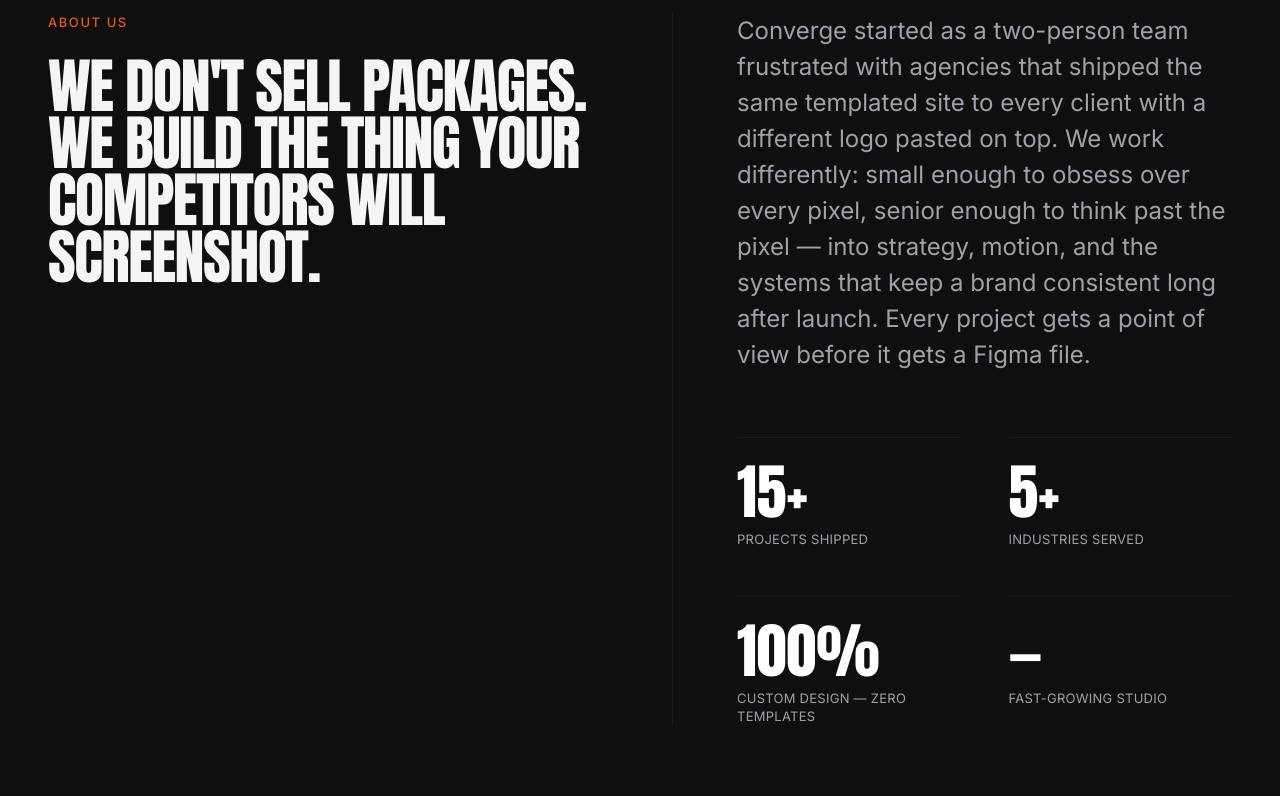
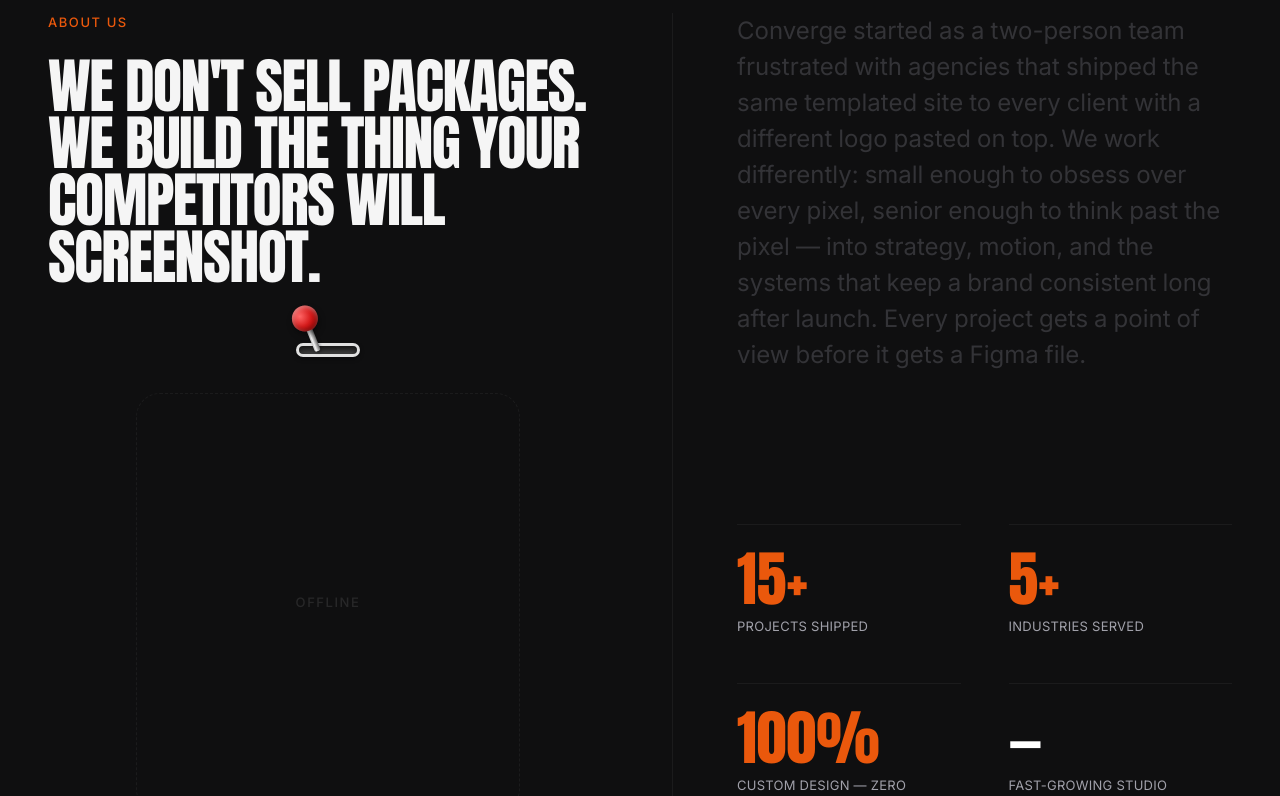
Before and after one commit to KalyaRaunak/Con_Portfolio, a React (Vite) app: page / in a window 1280 px wide. Shown: the part 980-1776 px from the top of the page. Built offline with nearby package versions, Linux system fonts and the light colour scheme.

Commit message:
feat: speed up marquee, implement 3D mechanical lever toggle, add floating scroll-to-top button

```diff
--- a/src/App.tsx
+++ b/src/App.tsx
@@ -116,10 +116,71 @@ function StatBlock({ target, suffix, label }: StatBlockProps) {
 
   return (
     <div ref={ref} className="border-t border-white/5 pt-6">
-      <div className="font-display text-4xl md:text-5xl lg:text-6xl text-white">
+      <div className="font-display text-4xl md:text-5xl lg:text-6xl text-[#EA580C]">
         {count}{suffix}
       </div>
       <p className="caption text-[#A1A1AA] mt-2 uppercase">{label}</p>
+    </div>
+  );
+}
+
+function TorchLogoReveal() {
+  const [isOn, setIsOn] = useState(false);
+
+  return (
+    <div className="relative w-full flex-1 min-h-[350px] lg:min-h-[400px] flex flex-col items-center justify-center space-y-8 select-none mt-4">
+      {/* Custom Mechanical Toggle Switch */}
+      <div className="toggle-container">
+        <input
+          className="toggle-input"
+          type="checkbox"
+          checked={isOn}
+          onChange={(e) => setIsOn(e.target.checked)}
+        />
+        <div className="toggle-handle-wrapper">
+          <div className="toggle-handle">
+            <div className="toggle-handle-knob"></div>
+            <div className="toggle-handle-bar-wrapper">
+              <div className="toggle-handle-bar"></div>
+            </div>
+          </div>
+        </div>
+        <div className="toggle-base">
+          <div className="toggle-base-inside"></div>
+        </div>
+      </div>
+
+      {/* Logo container */}
+      <div className="relative w-full max-w-sm h-[420px] flex items-center justify-center">
+        {/* Glowing Logo */}
+        <div
+          className="absolute inset-0 bg-white transition-all duration-500 ease-out"
+          style={{
+            maskImage: "url(/images/logo.png)",
+            WebkitMaskImage: "url(/images/logo.png)",
+            maskSize: "contain",
+            WebkitMaskSize: "contain",
+            maskPosition: "center",
+            WebkitMaskPosition: "center",
+            maskRepeat: "no-repeat",
+            WebkitMaskRepeat: "no-repeat",
+            opacity: isOn ? 0.95 : 0,
+            transform: isOn ? "scale(1.05) rotate(0deg)" : "scale(0.9) rotate(-5deg)",
+            filter: isOn ? "drop-shadow(0 0 25px rgba(255,255,255,0.15))" : "none",
+          }}
+        />
+
+        {/* Offline Placeholder */}
+        <div
+          className={`absolute inset-0 border border-dashed border-white/5 rounded-3xl flex items-center justify-center transition-opacity duration-500 ${
+            isOn ? "opacity-0 pointer-events-none" : "opacity-100"
+          }`}
+        >
+          <span className="text-[10px] eyebrow text-white/10 uppercase tracking-widest">
+            Offline
+          </span>
+        </div>
+      </div>
     </div>
   );
 }
@@ -188,6 +249,26 @@ export default function App() {
           scrub: true
         }
       });
+
+      // 4. About paragraph text highlight scrub effect
+      const aboutWords = document.querySelectorAll(".about-word");
+      if (aboutWords.length > 0) {
+        gsap.fromTo(
+          aboutWords,
+          { color: "rgba(161, 161, 170, 0.25)" },
+          {
+            color: "#EA580C",
+            stagger: 0.1,
+            ease: "none",
+            scrollTrigger: {
+              trigger: "#about-paragraph-text",
+              start: "top 80%",
+              end: "bottom 50%",
+              scrub: true,
+            }
+          }
+        );
+      }
     });
 
     // Fade out scroll cue on first user scroll action
@@ -318,18 +399,32 @@ export default function App() {
           <div className="grid grid-cols-1 lg:grid-cols-12 gap-12 md:gap-16">
 
             {/* Left column large statement */}
-            <div className="lg:col-span-6 flex flex-col justify-start">
-              <span className="eyebrow text-[#EA580C] uppercase block mb-6">About Us</span>
-              <h2 className="font-display text-4xl md:text-5xl lg:text-6xl text-[#F5F5F5] uppercase tracking-tight leading-[0.95] max-w-xl">
-                We don't sell packages. We build the thing your competitors will screenshot.
-              </h2>
+            <div className="lg:col-span-6 flex flex-col justify-between">
+              <div>
+                <span className="eyebrow text-[#EA580C] uppercase block mb-6">About Us</span>
+                <h2 className="font-display text-4xl md:text-5xl lg:text-6xl text-[#F5F5F5] uppercase tracking-tight leading-[0.95] max-w-xl">
+                  We don't sell packages. We build the thing your competitors will screenshot.
+                </h2>
+              </div>
+              <TorchLogoReveal />
             </div>
 
             {/* Right column supporting copy + stats grid */}
             <div className="lg:col-span-6 lg:border-l lg:border-white/5 lg:pl-16 flex flex-col justify-between">
-              <p className="body-large text-[#A1A1AA] leading-relaxed max-w-xl mb-16">
-                Converge started as a two-person team frustrated with agencies that shipped the same templated site to every client with a different logo pasted on top. We work differently: small enough to obsess over every pixel, senior enough to think past the pixel — into strategy, motion, and the systems that keep a brand consistent long after launch. Every project gets a point of view before it gets a Figma file.
+              <p id="about-paragraph-text" className="body-large leading-relaxed max-w-xl mb-16 select-none">
+                {"Converge started as a two-person team frustrated with agencies that shipped the same templated site to every client with a different logo pasted on top. We work differently: small enough to obsess over every pixel, senior enough to think past the pixel — into strategy, motion, and the systems that keep a brand consistent long after launch. Every project gets a point of view before it gets a Figma file."
+                  .split(" ")
+                  .map((word, idx) => (
+                    <span
+                      key={idx}
+                      className="about-word inline-block mr-[0.25em] text-white/20 transition-colors duration-300"
+                    >
+                      {word}
+                    </span>
+                  ))}
               </p>
+
+
 
               {/* Stats Grid */}
               <div className="grid grid-cols-2 gap-8 md:gap-12">
--- a/src/components/CategoryOverview.tsx
+++ b/src/components/CategoryOverview.tsx
@@ -99,7 +99,9 @@ export default function CategoryOverview() {
                 {/* Row Main Line */}
                 <div className="flex items-center justify-between">
                   <div className="flex flex-col md:flex-row md:items-baseline md:gap-8">
-                    <span className="font-display text-4xl md:text-6xl lg:text-7xl uppercase text-[#F5F5F5] group-hover:text-white transition-colors duration-300">
+                    <span className={`font-display text-4xl md:text-6xl lg:text-7xl uppercase group-hover:text-[#EA580C] transition-colors duration-300 ${
+                      isExpanded ? "text-[#EA580C]" : "text-[#F5F5F5]"
+                    }`}>
                       {cat.title}
                     </span>
                     {/* Project Count (Visible on hover on desktop, always visible on mobile/active) */}
--- a/src/components/Navbar.tsx
+++ b/src/components/Navbar.tsx
@@ -25,12 +25,8 @@ export default function Navbar() {
         setIsScrolled(false);
       }
 
-      // Hide on scroll down, show on scroll up
-      if (currentScrollY > lastScrollY.current && currentScrollY > 150) {
-        setIsVisible(false);
-      } else {
-        setIsVisible(true);
-      }
+      // Keep navbar always visible (static / fixed position) on scroll
+      setIsVisible(true);
 
       lastScrollY.current = currentScrollY;
     };
--- a/src/components/Testimonial.tsx
+++ b/src/components/Testimonial.tsx
@@ -22,8 +22,8 @@ export default function Testimonial() {
         {
           y: 0,
           opacity: 1,
-          duration: 1.0,
-          stagger: 0.15,
+          duration: 0.5,
+          stagger: 0.08,
           ease: "power3.out",
           scrollTrigger: {
             trigger: content,
--- a/src/components/ui/orbiting-circles.tsx
+++ b/src/components/ui/orbiting-circles.tsx
@@ -33,7 +33,7 @@ export function OrbitingCircles({
           className="pointer-events-none absolute inset-0 size-full"
         >
           <circle
-            className="stroke-white/10 stroke-1"
+            className="stroke-[#EA580C]/30 stroke-1"
             cx="50%"
             cy="50%"
             r={radius}
--- a/src/index.css
+++ b/src/index.css
@@ -101,6 +101,12 @@ html.lenis, html.lenis body {
   min-width: 100%;
 }
 
+@media (max-width: 1023px) {
+  .marquee-content {
+    animation: marquee-scroll 6s linear infinite;
+  }
+}
+
 @keyframes marquee-scroll {
   0% {
     transform: translateX(0%);
@@ -182,3 +188,111 @@ html.lenis, html.lenis body {
   animation: orbit var(--duration) linear infinite;
   animation-delay: var(--delay);
 }
+
+/* 3D Mechanical Lever Toggle Switch */
+.toggle-container {
+  position: relative;
+  width: 90px;
+  height: 60px;
+  display: flex;
+  align-items: flex-end;
+  justify-content: center;
+  cursor: pointer;
+  user-select: none;
+}
+
+.toggle-input {
+  position: absolute;
+  top: 0;
+  left: 0;
+  width: 100%;
+  height: 100%;
+  opacity: 0;
+  z-index: 10;
+  cursor: pointer;
+}
+
+/* Horizontal slot track at the bottom */
+.toggle-base {
+  position: absolute;
+  bottom: 4px;
+  width: 64px;
+  height: 14px;
+  background-color: #4a4a4a;
+  border: 3px solid #e0e0e0;
+  border-radius: 9999px;
+  box-shadow:
+    inset 0 3px 6px rgba(0, 0, 0, 0.6),
+    0 2px 4px rgba(0, 0, 0, 0.4);
+  z-index: 1;
+  overflow: hidden;
+}
+
+.toggle-base-inside {
+  position: absolute;
+  inset: 0;
+  background: linear-gradient(180deg, rgba(0,0,0,0.4) 0%, rgba(0,0,0,0.1) 100%);
+}
+
+.toggle-handle-wrapper {
+  position: absolute;
+  bottom: 10px;
+  width: 100%;
+  height: 48px;
+  z-index: 2;
+  pointer-events: none;
+  display: flex;
+  justify-content: center;
+}
+
+.toggle-handle {
+  position: relative;
+  width: 24px;
+  height: 100%;
+  transform-origin: bottom center;
+  transition: transform 0.4s cubic-bezier(0.25, 0.8, 0.25, 1.1);
+  transform: translateX(-10px) rotate(-22deg);
+}
+
+/* Move and rotate lever to the right when checked */
+.toggle-input:checked ~ .toggle-handle-wrapper .toggle-handle {
+  transform: translateX(10px) rotate(22deg);
+}
+
+/* Shiny 3D Red Ball */
+.toggle-handle-knob {
+  position: absolute;
+  top: 0;
+  left: 50%;
+  transform: translateX(-50%);
+  width: 26px;
+  height: 26px;
+  border-radius: 50%;
+  background: radial-gradient(circle at 35% 35%, #ff6666 0%, #d61c1c 45%, #990000 80%, #660000 100%);
+  box-shadow:
+    0 4px 6px rgba(0, 0, 0, 0.4),
+    inset 0 -2px 5px rgba(0, 0, 0, 0.3),
+    inset 0 2px 5px rgba(255, 255, 255, 0.5);
+  z-index: 4;
+}
+
+.toggle-handle-bar-wrapper {
+  position: absolute;
+  top: 22px;
+  bottom: 0;
+  left: 50%;
+  transform: translateX(-50%);
+  width: 6px;
+  display: flex;
+  justify-content: center;
+}
+
+/* Chrome metal rod */
+.toggle-handle-bar {
+  width: 100%;
+  height: 100%;
+  background: linear-gradient(90deg, #aeaeae 0%, #f3f3f3 30%, #9e9e9e 70%, #5c5c5c 100%);
+  border-radius: 2px;
+  box-shadow: inset 1px 0 2px rgba(255,255,255,0.4), 1px 2px 3px rgba(0,0,0,0.3);
+  z-index: 3;
+}
```
Also changed, not shown: src/components/Footer.tsx (+25 -1 lines), src/components/Marquee.tsx (+16 -1 lines), src/components/TechEcosystem.tsx (+38 -27 lines), src/components/Timeline.tsx (+43 -14 lines), public/images/logo.png (added).
